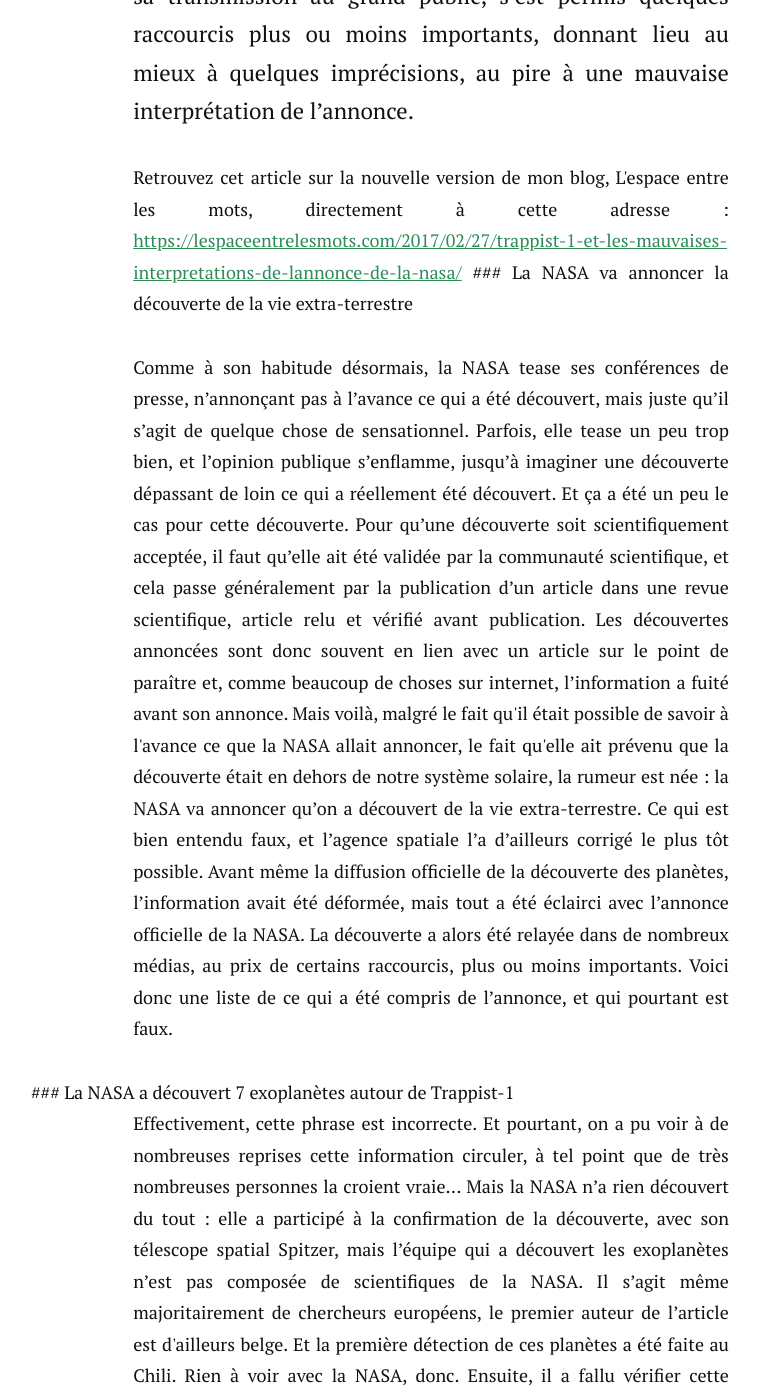
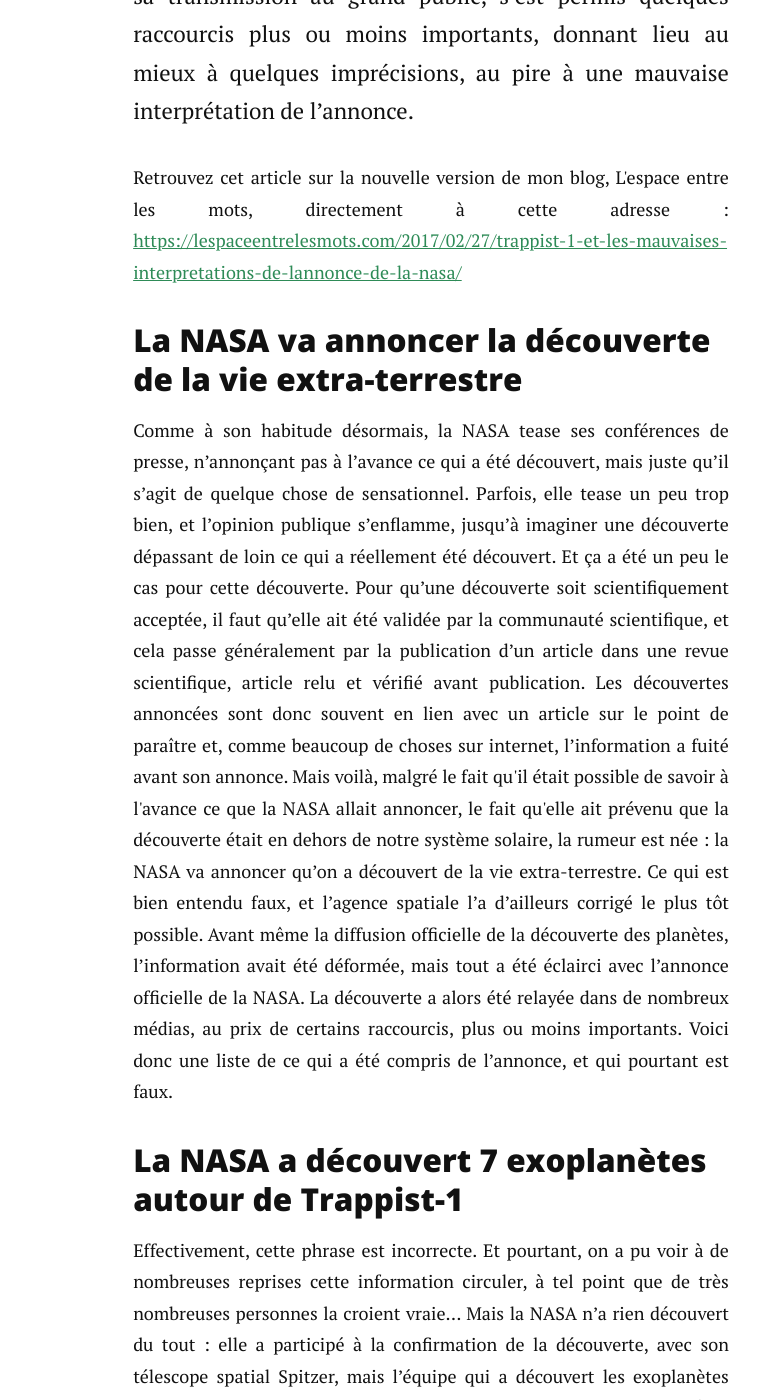
Before and after one commit to charlesgabouleaud/charlesgabouleaud.github.io, a Jekyll site: the page built from _posts/2017-02-27-Trappist-mauvaises-interpretations.markdown, in a window 1280 px wide and 1400 px high, scrolled down 1164 px. Shown: the whole window, without its empty margins (209-969 px from the left). Built offline with Jekyll 4.4.1, drawn with Linux system fonts in a browser that asks for light colours; nearby versions of some CDN libraries; comment, search, counter and statistics services are not loaded; some of the changed text lies outside the part shown.

Commit message:
Update 2017-02-27-Trappist-mauvaises-interpretations.markdown

```diff
--- a/_posts/2017-02-27-Trappist-mauvaises-interpretations.markdown
+++ b/_posts/2017-02-27-Trappist-mauvaises-interpretations.markdown
@@ -8,7 +8,8 @@ comments : true
 
 <p class="intro" style="text-align: justify;"><span class="dropcap">M</span>ercredi 22 Février, la NASA annonçait en grande pompe la découverte de 7 exoplanètes autour de l’étoile naine Trappist-1. Cette découverte est extrêmement intéressante, et soulève de très nombreuses questions. Mais la presse mondiale s’est emparée de la nouvelle et, lors de sa transmission au grand public, s’est permis quelques raccourcis plus ou moins importants, donnant lieu au mieux à quelques imprécisions, au pire à une mauvaise interprétation de l’annonce.</p>
 
-<p style="text-align: justify;"> Retrouvez cet article sur la nouvelle version de mon blog, L'espace entre les mots, directement à cette adresse : <a href="https://lespaceentrelesmots.com/2017/02/27/trappist-1-et-les-mauvaises-interpretations-de-lannonce-de-la-nasa/">https://lespaceentrelesmots.com/2017/02/27/trappist-1-et-les-mauvaises-interpretations-de-lannonce-de-la-nasa/</a>
+<p style="text-align: justify;"> Retrouvez cet article sur la nouvelle version de mon blog, L'espace entre les mots, directement à cette adresse : <a href="https://lespaceentrelesmots.com/2017/02/27/trappist-1-et-les-mauvaises-interpretations-de-lannonce-de-la-nasa/">https://lespaceentrelesmots.com/2017/02/27/trappist-1-et-les-mauvaises-interpretations-de-lannonce-de-la-nasa/</a> </p>
+
 
 ### La NASA va annoncer la découverte de la vie extra-terrestre
 
```
